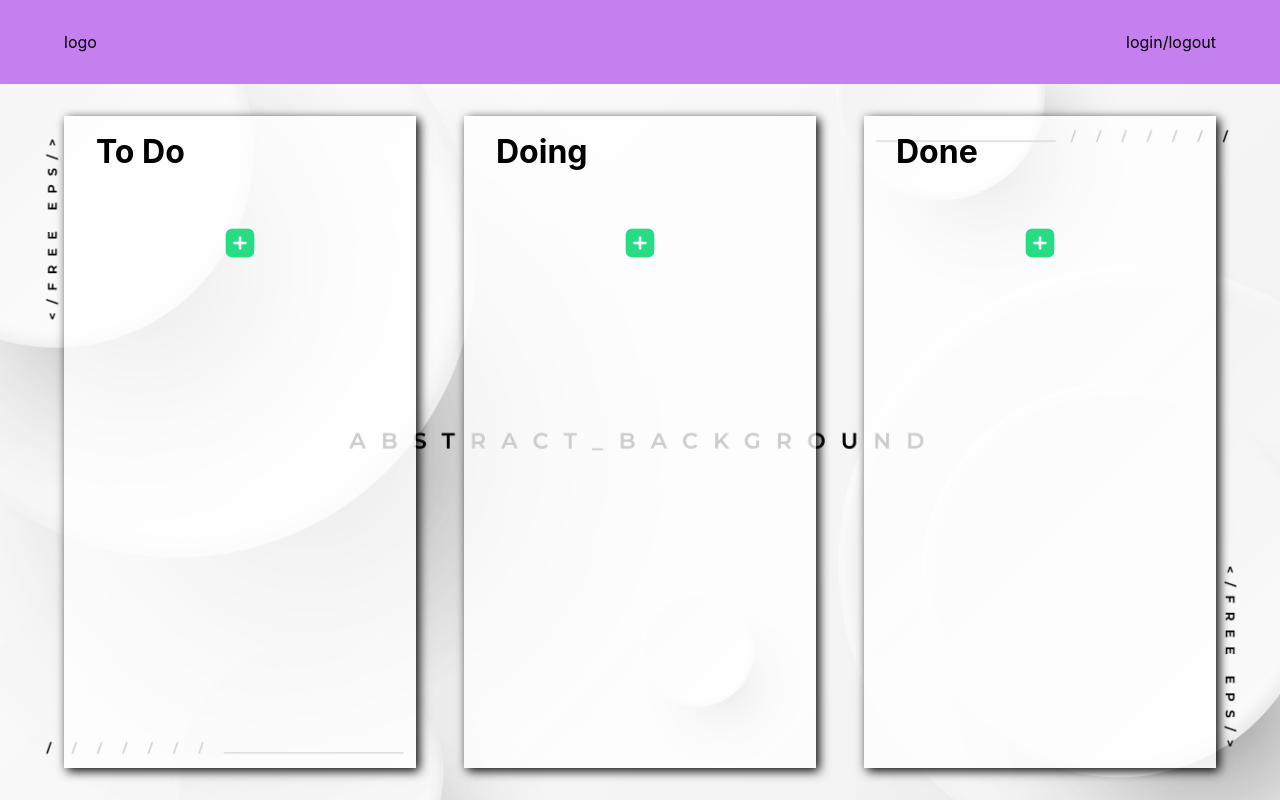
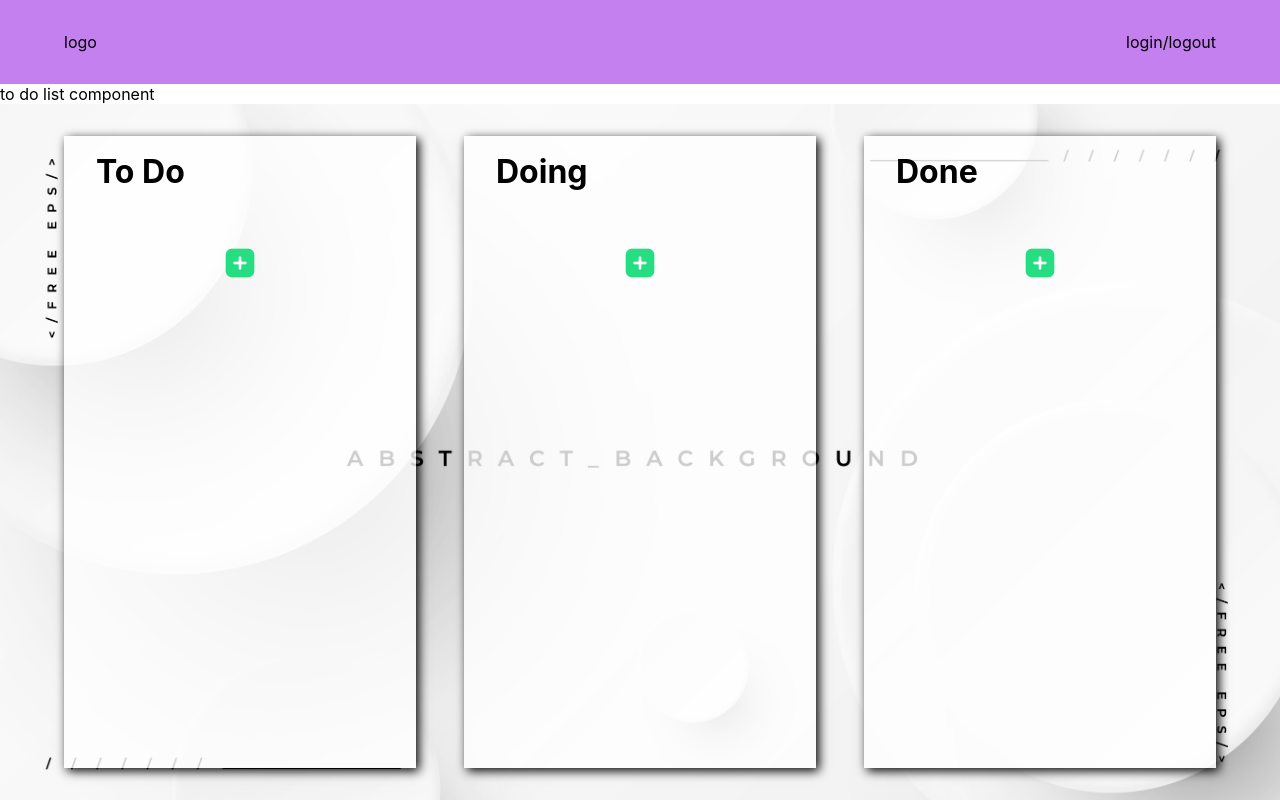
Before and after one commit to JamesDinding/ms_daily_list, a React (Create React App) app: page /notes in a window 1280 px wide. Built offline with nearby package versions, Linux system fonts and the light colour scheme.

Commit message:
add router

```diff
--- a/package.json
+++ b/package.json
@@ -16,6 +16,7 @@
     "react-beautiful-dnd": "^13.1.1",
     "react-dom": "^18.2.0",
     "react-redux": "^8.0.5",
+    "react-router-dom": "^6.9.0",
     "react-scripts": "5.0.1",
     "typescript": "^4.9.5",
     "web-vitals": "^2.1.4"
--- a/src/App.tsx
+++ b/src/App.tsx
@@ -3,7 +3,22 @@ import NavBar from "./components/NavigationBar/NavBar";
 import Section from "./components/Section/Section";
 import { useListDispatch } from "./hooks/list-hooks";
 import { listActions } from "./store/list-slice";
+import { createBrowserRouter, RouterProvider } from "react-router-dom";
 import { DragDropContext, DropResult } from "react-beautiful-dnd";
+import LandingPage from "./pages/LandingPage";
+import NotePage from "./pages/NotePage";
+import RootLayout from "./pages/Root";
+
+const router = createBrowserRouter([
+  {
+    path: "/",
+    element: <RootLayout />,
+    children: [
+      { path: "/", element: <LandingPage /> },
+      { path: "/notes", element: <NotePage /> },
+    ],
+  },
+]);
 
 function App() {
   const dispatch = useListDispatch();
@@ -24,9 +39,7 @@ function App() {
 
   return (
     <div className={classes.app}>
-      <header>
-        <NavBar />
-      </header>
+      <RouterProvider router={router} />
       <div className={classes.section}>
         <DragDropContext onDragEnd={swapOrderHandler}>
           <Section title="To Do" section_id="pendingList" />
--- /dev/null
+++ b/src/pages/LandingPage.tsx
@@ -0,0 +1,5 @@
+const LandingPage = () => {
+  return <div>Landing Page</div>;
+};
+
+export default LandingPage;
--- /dev/null
+++ b/src/pages/NotePage.tsx
@@ -0,0 +1,5 @@
+const NotePage = () => {
+  return <div>to do list component</div>;
+};
+
+export default NotePage;
--- /dev/null
+++ b/src/pages/Root.tsx
@@ -0,0 +1,15 @@
+import { Outlet } from "react-router-dom";
+import NavBar from "../components/NavigationBar/NavBar";
+
+const RootLayout = () => {
+  return (
+    <>
+      <header>
+        <NavBar />
+      </header>
+      <Outlet />
+    </>
+  );
+};
+
+export default RootLayout;
```
Also changed, not shown: 1 other file (tests, documents, lock files or other folders).
